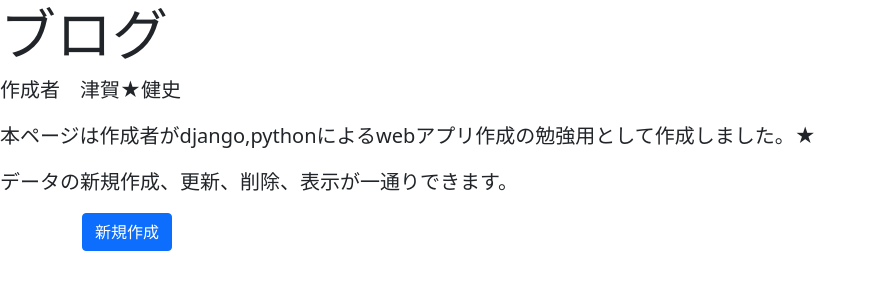
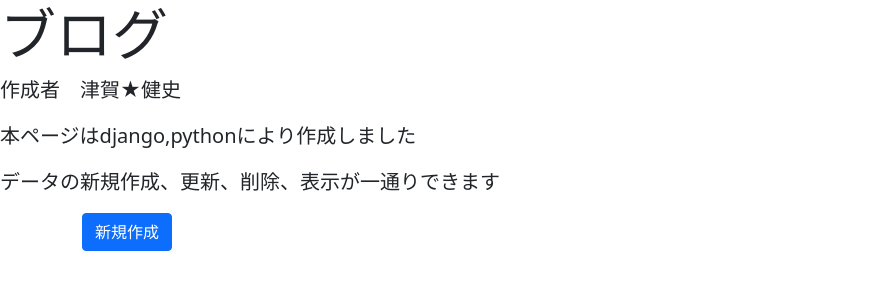
Before and after one commit to tsugat/blogproject, a Django app: template templates/list.html in a window 1280 px wide. Shown: the top 300 px of the page, without its empty margins (0-876 px from the left). Run offline with Django 3.2, Linux system fonts and the light colour scheme; the template is opened without the code that fills it, so the values that code supplies are empty.

Commit message:
コメント20210917ttt2

```diff
--- a/templates/list.html
+++ b/templates/list.html
@@ -16,8 +16,8 @@
     <div class="jumbotron">
         <h1 class="display-4">ブログ</h1>
         <p class="lead">作成者　津賀★健史 </p>
-        <p class="lead">本ページは作成者がdjango,pythonによるwebアプリ作成の勉強用として作成しました。★</p>
-        <p class="lead">データの新規作成、更新、削除、表示が一通りできます。</p>
+        <p class="lead">本ページはdjango,pythonにより作成しました</p>
+        <p class="lead">データの新規作成、更新、削除、表示が一通りできます</p>
     </div>
     {% endblock header %}
     {% block content %}
```
Also changed, not shown: db.sqlite3.
